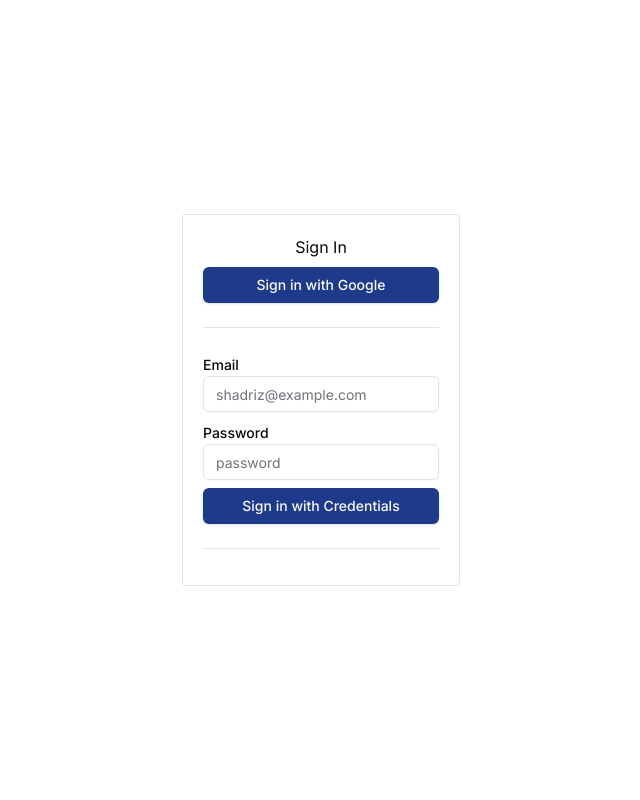
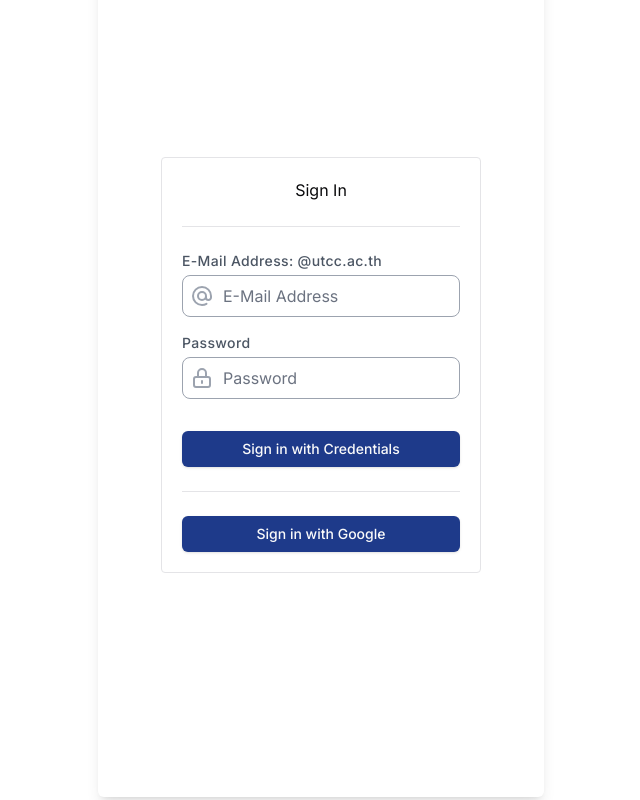
Before and after one commit to kiriyadee/utcc-ipad-v3, a Next.js app: page /signin in a window 1280 px wide. Shown: the whole page, without its empty margins (319-959 px from the left). Built offline with nearby package versions, Linux system fonts and the light colour scheme; no server answers.

Commit message:
Refactor signin form and page components

```diff
--- /dev/null
+++ b/app/signin/form.tsx
@@ -0,0 +1,121 @@
+import { Button } from "@/components/ui/button";
+import { Input } from "@/components/ui/input";
+import { Label } from "@/components/ui/label";
+import { Separator } from "@/components/ui/separator";
+import { signIn } from "@/lib/auth";
+import { AuthError } from "next-auth";
+import { redirect } from "next/navigation";
+
+export default function SignInForm() {
+  return (
+    <div className="flex min-h-screen justify-center items-center">
+      <div className="flex flex-col gap-2 items-center border rounded p-5 max-w-xs">
+        <div>Sign In</div>
+
+        <Separator className="my-4" />
+
+        <div className="w-full">
+          {/* <Input type="text" name="email" placeholder="shadriz@example.com" /> */}
+
+          <div className="flex flex-col mb-4">
+            <Label
+              htmlFor="email"
+              className="mb-1 text-xs tracking-wide text-gray-600 sm:text-sm"
+            >
+              E-Mail Address: @utcc.ac.th
+            </Label>
+            <div className="relative">
+              <div className="absolute top-0 left-0 inline-flex items-center justify-center w-10 h-full text-gray-400">
+                <svg
+                  className="w-6 h-6"
+                  fill="none"
+                  strokeLinecap="round"
+                  strokeLinejoin="round"
+                  strokeWidth="2"
+                  viewBox="0 0 24 24"
+                  stroke="currentColor"
+                >
+                  <path d="M16 12a4 4 0 10-8 0 4 4 0 008 0zm0 0v1.5a2.5 2.5 0 005 0V12a9 9 0 10-9 9m4.5-1.206a8.959 8.959 0 01-4.5 1.207" />
+                </svg>
+              </div>
+
+              <input
+                className="w-full py-2 pl-10 pr-4 text-sm placeholder-gray-500 border border-gray-400 rounded-lg sm:text-base focus:outline-none focus:border-blue-400"
+                id="email"
+                type="text"
+                name="email"
+                placeholder="E-Mail Address"
+                autoComplete="email"
+                required
+              />
+            </div>
+          </div>
+
+          <div className="flex flex-col mb-6">
+            <Label
+              htmlFor="password"
+              className="mb-1 text-xs tracking-wide text-gray-600 sm:text-sm"
+            >
+              Password
+            </Label>
+            <div className="relative">
+              <div className="absolute top-0 left-0 inline-flex items-center justify-center w-10 h-full text-gray-400">
+                <span>
+                  <svg
+                    className="w-6 h-6"
+                    fill="none"
+                    strokeLinecap="round"
+                    strokeLinejoin="round"
+                    strokeWidth="2"
+                    viewBox="0 0 24 24"
+                    stroke="currentColor"
+                  >
+                    <path d="M12 15v2m-6 4h12a2 2 0 002-2v-6a2 2 0 00-2-2H6a2 2 0 00-2 2v6a2 2 0 002 2zm10-10V7a4 4 0 00-8 0v4h8z" />
+                  </svg>
+                </span>
+              </div>
+
+              <input
+                id="password"
+                type="password"
+                name="password"
+                className="w-full py-2 pl-10 pr-4 text-sm placeholder-gray-500 border border-gray-400 rounded-lg sm:text-base focus:outline-none focus:border-blue-400"
+                placeholder="Password"
+                required
+              />
+            </div>
+          </div>
+        </div>
+        {/* <div className="w-full">
+          <Label>Password</Label>
+          <Input type="password" name="password" placeholder="password" />
+        </div> */}
+        <Button className="w-full" type="submit">
+          <span>Sign in with Credentials</span>
+        </Button>
+        <Separator className="my-4" />
+        <form
+          key={"google"}
+          className="flex flex-col gap-2 items-center w-full"
+          action={async () => {
+            "use server";
+            try {
+              await signIn("google", {
+                redirectTo: "/dashboard",
+              });
+            } catch (error) {
+              if (error instanceof AuthError) {
+                return redirect(`/signin/?error=${error.type}`);
+              }
+              throw error;
+            }
+          }}
+        >
+          <Button className="w-full" type="submit">
+            <span>Sign in with Google</span>
+          </Button>
+        </form>
+      </div>
+    </div>
+  );
+}
--- a/app/signin/page.tsx
+++ b/app/signin/page.tsx
@@ -1,82 +1,30 @@
-import { redirect } from "next/navigation";
-import { signIn } from "@/lib/auth";
-import { AuthError } from "next-auth";
-import { Button } from "@/components/ui/button";
-import { Input } from "@/components/ui/input";
-import { Label } from "@/components/ui/label";
-import { Separator } from "@/components/ui/separator";
+import Image from "next/image";
+import SignInForm from "./form";
 
-export default async function SignInPage({
-  searchParams,
-}: {
-  searchParams: { error: string };
-}) {
+export default async function SignInPage() {
   return (
-    <div className="flex min-h-screen justify-center items-center">
-      <div className="flex flex-col gap-2 items-center border rounded p-5 max-w-xs">
-        <div>Sign In</div>
+    <div className="min-h-dvh flex items-center justify-center -mt-64">
+      <div className="flex-col max-w-md px-4 py-8 bg-white rounded-md shadow-lg sm:px-6 md:px-8 lg:px-10">
+        <div className="items-center justify-between pr-4 ">
+          <Image
+            src="/UTCC.png"
+            width={350}
+            height={75}
+            alt="UTCC"
+            loading="lazy"
+          />
+        </div>
+        <div className="relative h-px mt-6 bg-gray-300">
+          <div className="absolute top-0 left-0 flex justify-center w-full -mt-2">
+            <span className="px-4 text-xs text-gray-500 uppercase bg-white">
+              Login With UTCC Account
+            </span>
+          </div>
+        </div>
 
-            <form
-              key={"google"}
-              className="flex flex-col gap-2 items-center w-full"
-              action={async () => {
-                "use server";
-                try {
-                  await signIn("google", {
-                    redirectTo: "/dashboard",
-                  });
-                } catch (error) {
-                  if (error instanceof AuthError) {
-                    return redirect(`/signin/?error=${error.type}`);
-                  }
-                  throw error;
-                }
-              }}
-            >
-              <Button className="w-full" type="submit">
-                <span>Sign in with Google</span>
-              </Button>
-            </form>
-            <Separator className="my-4" />
-            <form
-              key={"credentials"}
-              className="flex flex-col gap-2 items-center w-full"
-              action={async (formData: FormData) => {
-                "use server";
-                try {
-                  await signIn("credentials", {
-                    redirectTo: "/dashboard",
-                    email: formData.get("email"),
-                    password: formData.get("password"),
-                  });
-                } catch (error) {
-                  if (error instanceof AuthError) {
-                    return redirect(`/signin/?error=${error.type}`);
-                  }
-                  throw error;
-                }
-              }}
-            >
-              <div className="w-full">
-                <Label>Email</Label>
-                <Input
-                  type="text"
-                  name="email"
-                  placeholder="shadriz@example.com"
-                />
-              </div>
-              <div className="w-full">
-                <Label>Password</Label>
-                <Input type="password" name="password" placeholder="password" />
-              </div>
-              <Button className="w-full" type="submit">
-                <span>Sign in with Credentials</span>
-              </Button>
-            </form>
-            <Separator className="my-4" />
-        {searchParams.error === "CallbackRouteError" && (
-          <div className="text-red-500">Sign in failed</div>
-        )}
+        <div className="mt-10">
+          <SignInForm />
+        </div>
       </div>
     </div>
   );
--- /dev/null
+++ b/components/loading-dots.module.css
@@ -0,0 +1,40 @@
+.loading {
+  display: inline-flex;
+  align-items: center;
+}
+
+.loading .spacer {
+  margin-right: 2px;
+}
+
+.loading span {
+  animation-name: blink;
+  animation-duration: 1.4s;
+  animation-iteration-count: infinite;
+  animation-fill-mode: both;
+  width: 5px;
+  height: 5px;
+  border-radius: 50%;
+  display: inline-block;
+  margin: 0 1px;
+}
+
+.loading span:nth-of-type(2) {
+  animation-delay: 0.2s;
+}
+
+.loading span:nth-of-type(3) {
+  animation-delay: 0.4s;
+}
+
+@keyframes blink {
+  0% {
+    opacity: 0.2;
+  }
+  20% {
+    opacity: 1;
+  }
+  100% {
+    opacity: 0.2;
+  }
+}
--- /dev/null
+++ b/components/loading-dots.tsx
@@ -0,0 +1,13 @@
+import styles from "./loading-dots.module.css";
+
+const LoadingDots = ({ color = "#000" }: { color?: string }) => {
+  return (
+    <span className={styles.loading}>
+      <span style={{ backgroundColor: color }} />
+      <span style={{ backgroundColor: color }} />
+      <span style={{ backgroundColor: color }} />
+    </span>
+  );
+};
+
+export default LoadingDots;
```
